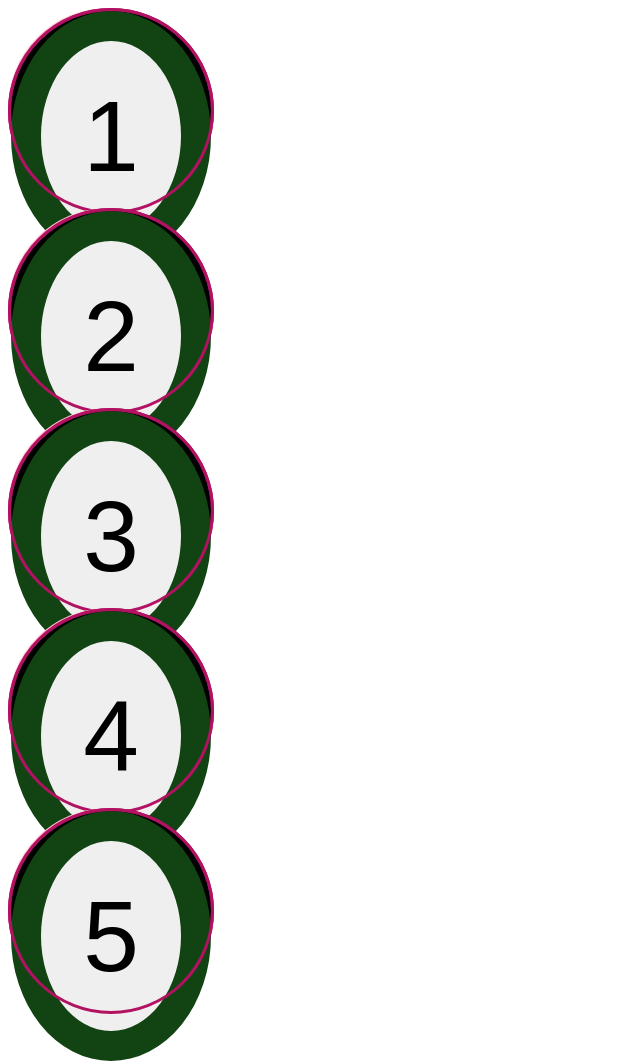
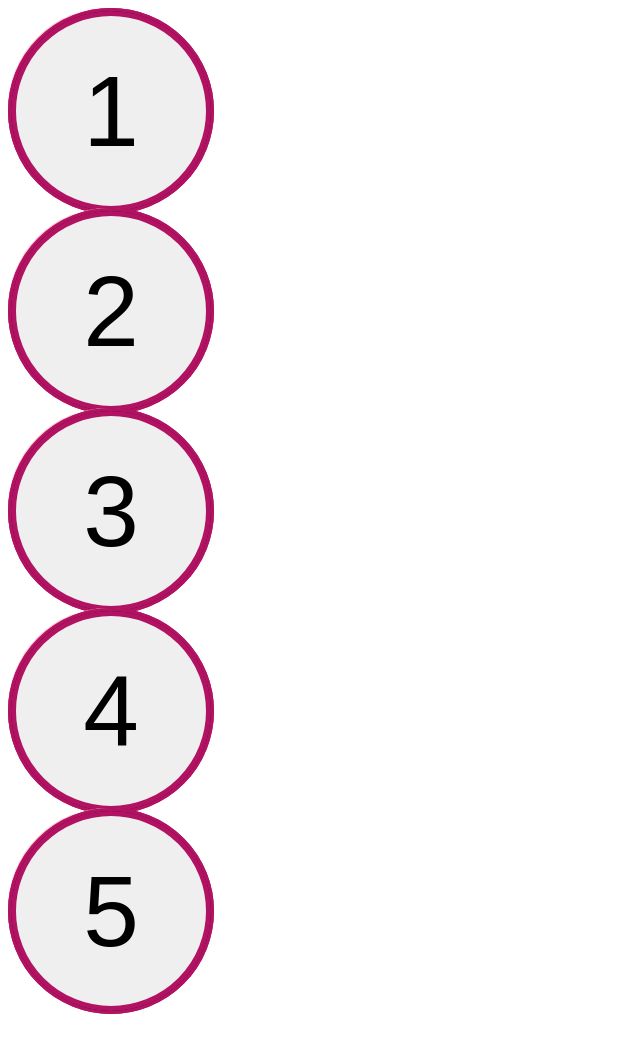
Before and after one commit to MRTNPRSN/BipolProject, a plain HTML site: page index.html in a window 1280 px wide. Shown: the whole page, without its empty margins (0-640 px from the left). After the commit the page ends 1031 px from the top, so only its background shows below. Drawn offline with Linux system fonts and the light colour scheme; a web font is replaced by a local one.

Commit message:
Somewhere in Bangladesh when getting Edge for the first time
its very very fast

```diff
--- a/style.css
+++ b/style.css
@@ -1,10 +1,9 @@
 .alert-button {
     border-radius: 50%;
-    height: 250px;
+    height: 200px;
     width: 200px;
-    border: 30px solid #124313;
+    border: 5px solid  #b11262;
     font-size: 100px;
-
     margin-bottom: 20px;
 }
 .flip-card {
```
